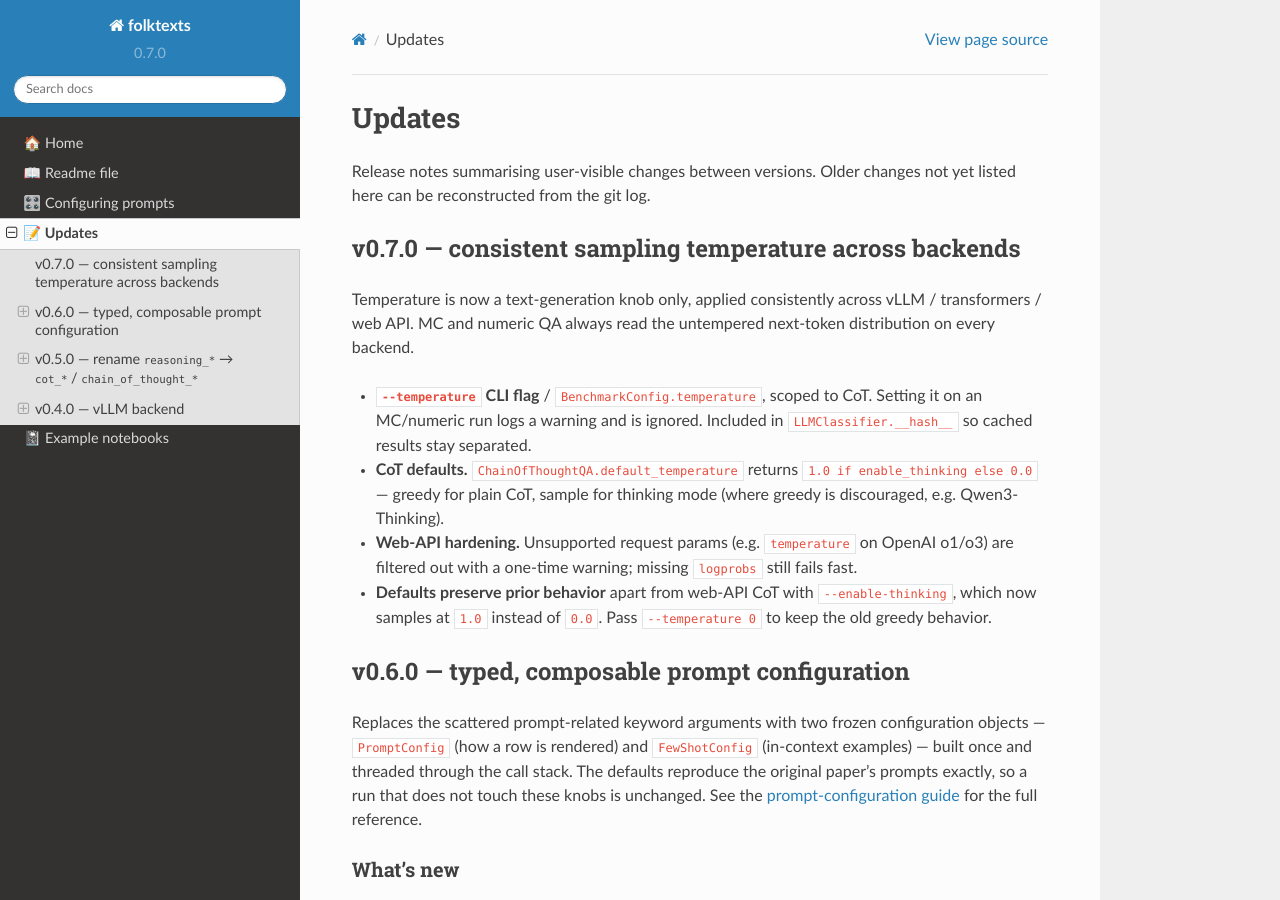
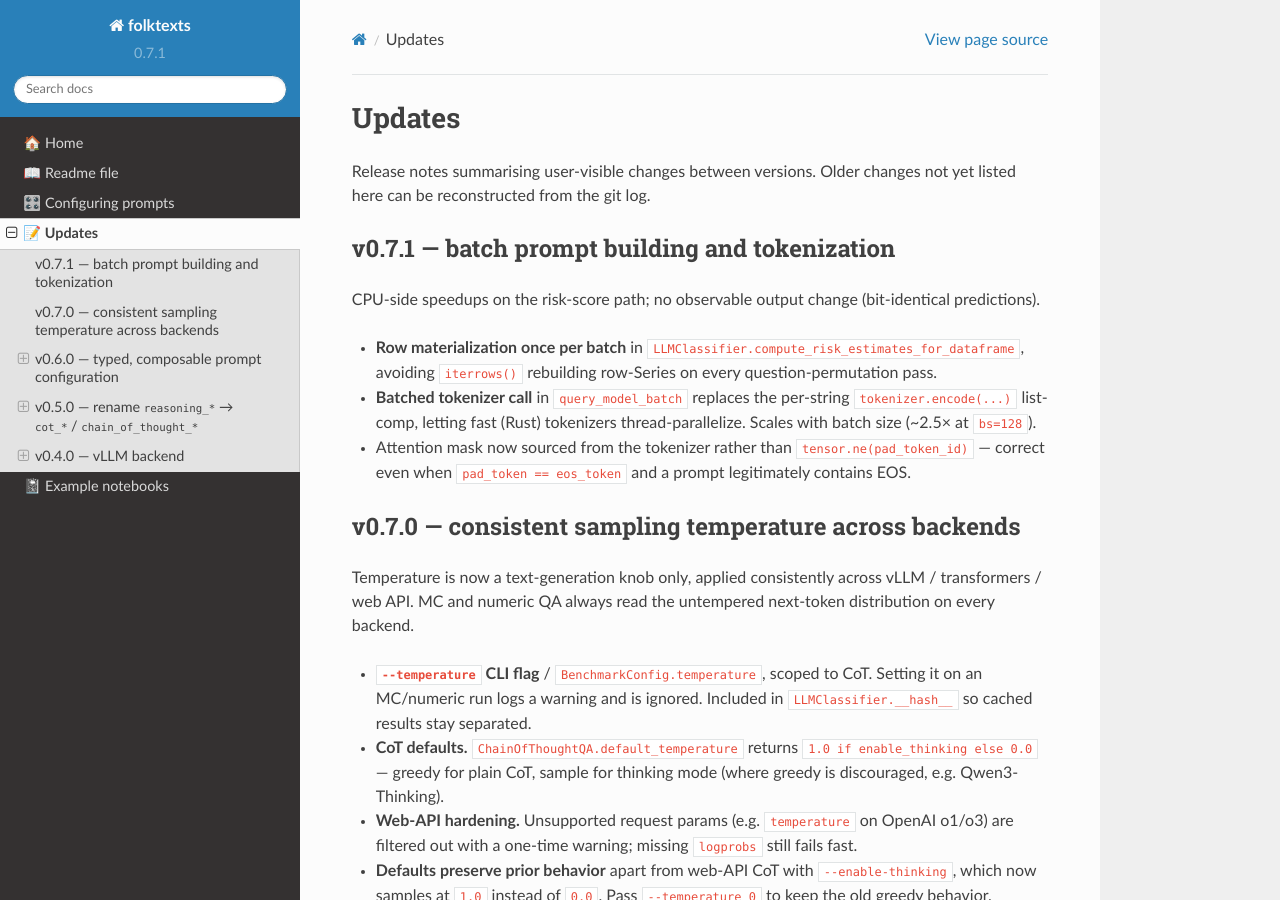
Before and after one commit to socialfoundations/folktexts, a Sphinx documentation site: the page built from docs/updates.md, in a window 1280 px wide and 900 px high. Built offline with Sphinx 7.4.7 and the Read the Docs theme 3.1.0, drawn with Linux system fonts in a browser that asks for light colours; pages that are not in the unit, such as notebooks, are missing from menus.

Commit message:
chore(release): bump version to 0.7.1 + changelog
Also refines the `query_model_batch` truncation/padding comment to spell
out why right-padding is required for the `attention_mask.sum(-1) - 1`
last-token read.

Co-Authored-By: Claude Opus 4.7 <noreply@anthropic.com>

```diff
--- a/docs/updates.md
+++ b/docs/updates.md
@@ -2,6 +2,14 @@
 
 Release notes summarising user-visible changes between versions. Older changes
 not yet listed here can be reconstructed from the git log.
+
+## v0.7.1 — batch prompt building and tokenization
+
+CPU-side speedups on the risk-score path; no observable output change (bit-identical predictions).
+
+- **Row materialization once per batch** in `LLMClassifier.compute_risk_estimates_for_dataframe`, avoiding `iterrows()` rebuilding row-Series on every question-permutation pass.
+- **Batched tokenizer call** in `query_model_batch` replaces the per-string `tokenizer.encode(...)` list-comp, letting fast (Rust) tokenizers thread-parallelize. Scales with batch size (~2.5× at `bs=128`).
+- Attention mask now sourced from the tokenizer rather than `tensor.ne(pad_token_id)` — correct even when `pad_token == eos_token` and a prompt legitimately contains EOS.
 
 ## v0.7.0 — consistent sampling temperature across backends
 
--- a/pyproject.toml
+++ b/pyproject.toml
@@ -32,7 +32,7 @@ classifiers = [
     "Programming Language :: Python :: 3.12",
 ]
 
-version = "0.7.0"
+version = "0.7.1"
 requires-python = ">=3.8"
 dynamic = [
     "readme",
```
Also changed, not shown: 1 other file.
